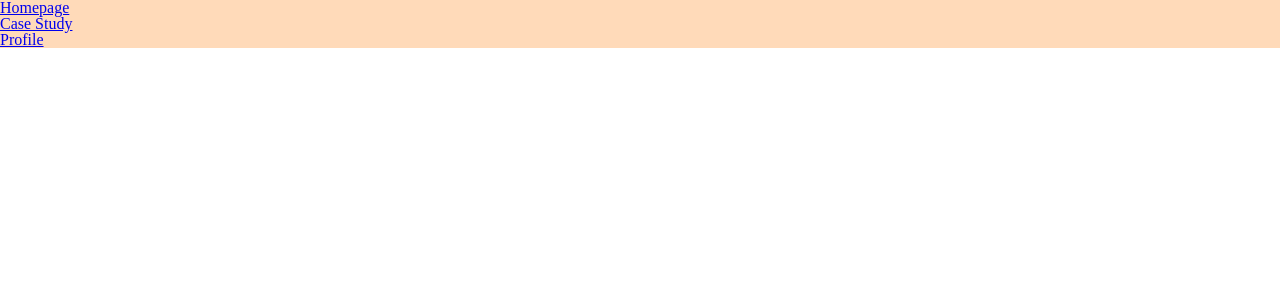
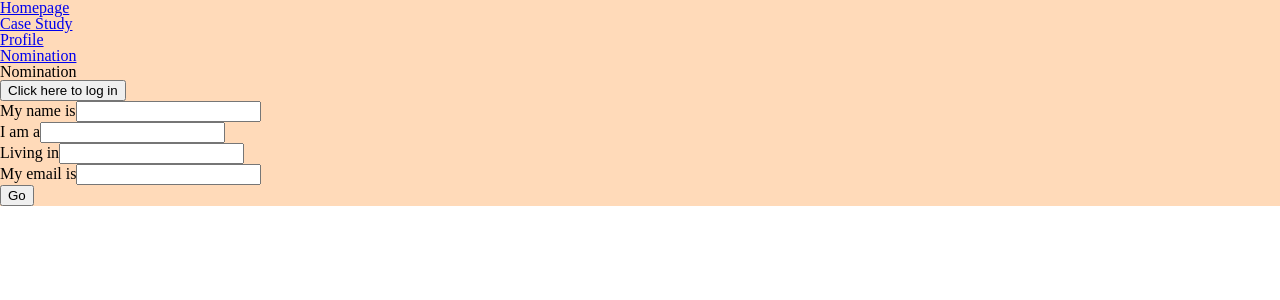
Before and after one commit to thisoldbear/d-and-ad-prototype, a React (Create React App) app: page /nomination in a window 1280 px wide. Shown: the top 300 px of the page. Built offline with nearby package versions, Linux system fonts and the light colour scheme.

Commit message:
scaffold form page

```diff
--- a/src/components/Header.js
+++ b/src/components/Header.js
@@ -10,6 +10,7 @@ const Header = () => (
         <li><Link to='/'>Homepage</Link></li>
         <li><Link to='/case-study'>Case Study</Link></li>
         <li><Link to='/profile'>Profile</Link></li>
+        <li><Link to='/nomination'>Nomination</Link></li>
       </ul>
     </nav>
   </header>
--- a/src/components/Main.js
+++ b/src/components/Main.js
@@ -3,6 +3,7 @@ import { Switch, Route } from 'react-router-dom'
 import Home from './Home'
 import CaseStudy from './CaseStudy';
 import Profile from './Profile';
+import Nomination from './Nomination';
 
 // The Main component renders one of the three provided
 // Routes (provided that one matches). Both the /roster
@@ -15,6 +16,7 @@ const Main = () => (
       <Route exact path='/' component={Home}/>
       <Route exact path='/case-study' component={CaseStudy}/>
       <Route exact path='/profile' component={Profile}/>
+      <Route exact path='/nomination' component={Nomination}/>
     </Switch>
   </main>
 )
--- /dev/null
+++ b/src/components/Nomination.js
@@ -0,0 +1,97 @@
+import React from 'react';
+import { Link } from 'react-router-dom';
+
+class Nomination extends React.Component {
+  constructor(props) {
+    super(props);
+    this.state = {
+      isLoggedIn: false,
+    };
+  }
+
+  handleLogin = () => {
+    if (!this.state.isLoggedIn) {
+      window.localStorage.setItem('isLoggedIn', 'true');
+    }
+
+    this.setState({
+      isLoggedIn: window.localStorage.getItem('isLoggedIn') === 'true' ? true : false
+    });
+  }
+
+  componentWillMount() {
+    this.setState({
+      isLoggedIn: window.localStorage.getItem('isLoggedIn') && window.localStorage.getItem('isLoggedIn') === 'true' ? true : false
+    });
+  }
+
+  render() {
+    return <div>
+      <div className="nomination">
+        <div className="nomination__inner">
+          <div className="nomination__hero">
+            <h1 className="nomination__hero-title">Nomination</h1>
+
+            {this.state.isLoggedIn ? (
+              <p className="nomination__hero-message">This is the logged in hero message</p>
+            ) : (
+              <div className="nomination__hero-buttons">
+                <button className="cta cta--primary" onClick={this.handleLogin}>Click here to log in</button>
+              </div>
+            )}
+          </div>
+
+          {this.state.isLoggedIn ? (
+            <div className="nomination__upload-form">
+
+              <div className="form-field">
+                <label className="form-field__label">Name of project</label>
+                <input className="form-field__text-input" type="text" />
+              </div>
+              <div className="form-field">
+                <label className="form-field__label">What is it</label>
+                <input className="form-field__text-input" type="text" />
+              </div>
+              <div className="form-field">
+                <label className="form-field__label">Who made it</label>
+                <input className="form-field__text-input" type="text" />
+              </div>
+              <div className="form-field">
+                <label className="form-field__label">Disciplines</label>
+                <input className="form-field__text-input" type="text" />
+              </div>
+
+              <Link to='/profile'>Submit</Link>
+
+            </div>
+          ) : (
+            <div className="nomination__signup-form">
+
+              <div className="form-field">
+                <label className="form-field__label">My name is</label>
+                <input className="form-field__text-input" type="text" />
+              </div>
+              <div className="form-field">
+                <label className="form-field__label">I am a</label>
+                <input className="form-field__text-input" type="text" />
+              </div>
+              <div className="form-field">
+                <label className="form-field__label">Living in</label>
+                <input className="form-field__text-input" type="text" />
+              </div>
+              <div className="form-field">
+                <label className="form-field__label">My email is</label>
+                <input className="form-field__text-input" type="text" />
+              </div>
+
+              <button className="cta cta--primary" onClick={this.handleLogin}>Go</button>
+            </div>
+          )}
+
+        </div>
+      </div>
+    </div>
+  }
+}
+
+export default Nomination
```
